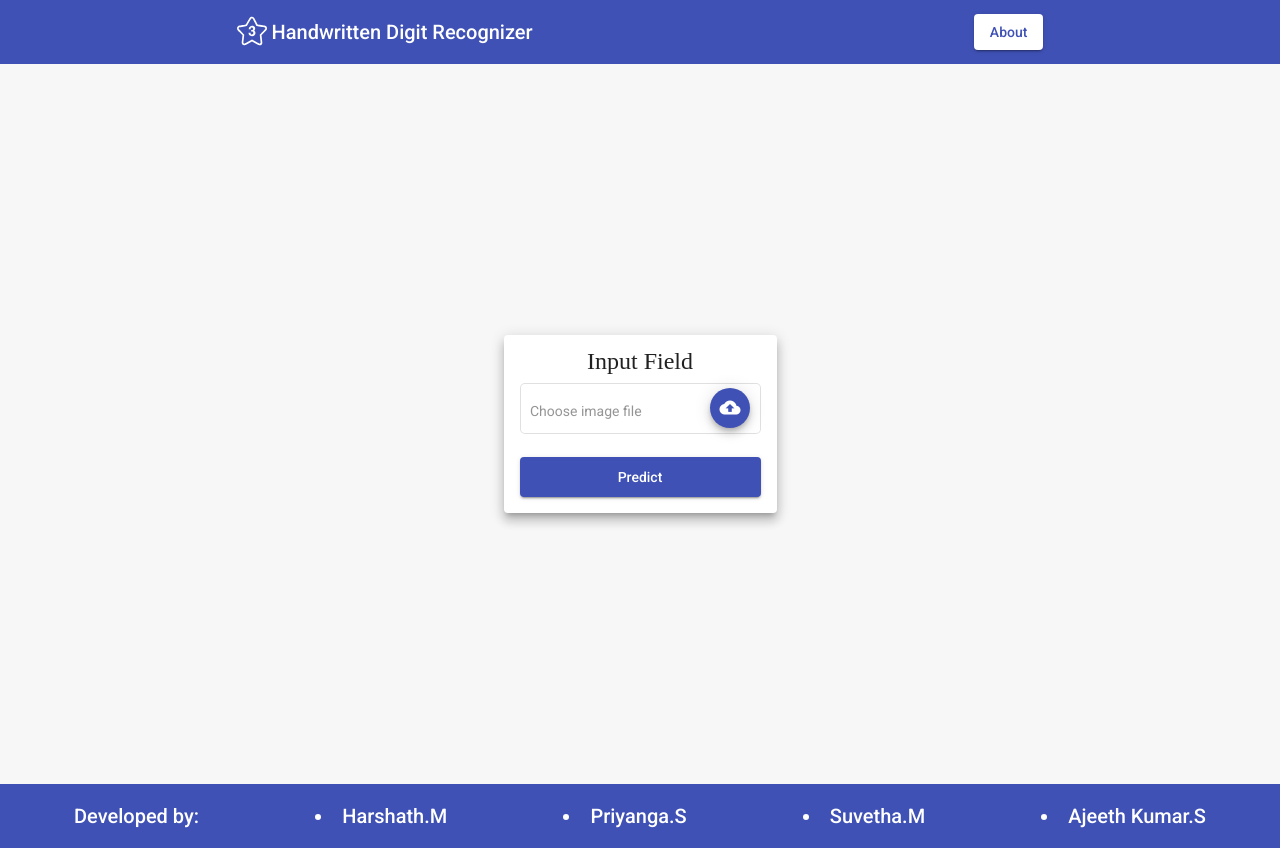
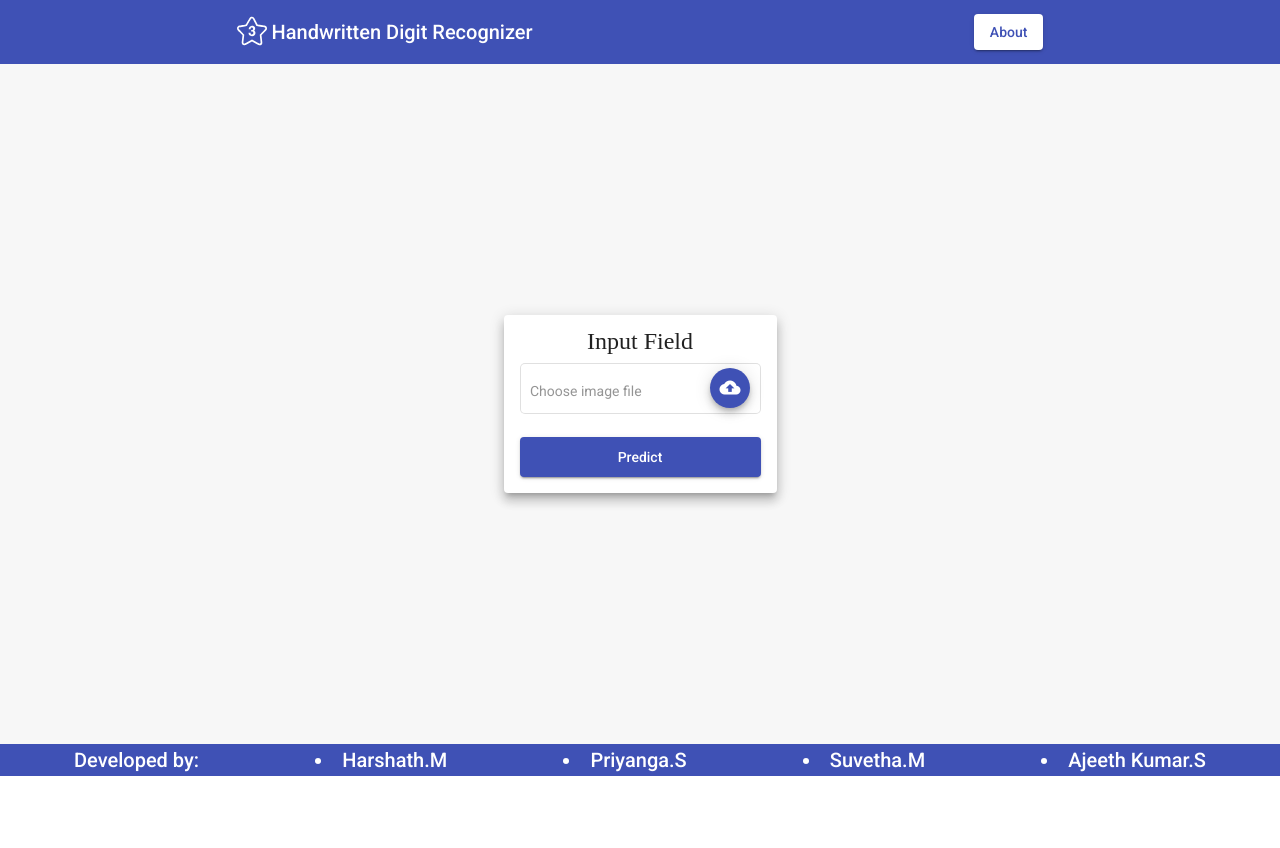
Before and after one commit to HarshathM/Digit_Recognizer, an Angular app: page /upload in a window 1280 px wide. After the commit the page ends 800 px from the top, so only its background shows below. Built offline with nearby package versions, Linux system fonts and the light colour scheme.

Commit message:
footer flexibility

```diff
--- a/src/app/app.component.css
+++ b/src/app/app.component.css
@@ -5,11 +5,16 @@
 .toolbar{
     display: flex;
     justify-content: space-around;
+    flex-wrap: wrap;
+
 }
 .footer {
   display: flex;
   justify-content: space-around;
+  flex-wrap: wrap;
+  height: auto;
 }
 .toolbar span{
   display: flex;
+
 }
--- a/src/app/login/login.component.css
+++ b/src/app/login/login.component.css
@@ -2,7 +2,7 @@
     display: flex;
     justify-content: center;
     align-items: center;
-    height:90%;
+    height:85vh;
     background: #f7f7f7;
 }
 
--- a/src/app/login/login.component.ts
+++ b/src/app/login/login.component.ts
@@ -35,6 +35,7 @@ export class LoginComponent implements OnInit {
     this.http.post(api_url+"verify",formdata).subscribe({
       next:((res:any)=>{
         if(res.statusmessage=='true'){
+          this.snackbar.open("Email and Password is verified😎","Welcome", {duration:2000});
           this.route.navigate(['/upload']);
         }
         else if(res.statusmessage=="false"){
--- a/src/app/upload/upload.component.css
+++ b/src/app/upload/upload.component.css
@@ -3,7 +3,7 @@
     justify-content: space-evenly;
     flex-wrap: wrap;
     align-items: center;
-    height:90%;
+    height:85vh;
     background: #f7f7f7;
 }
 .card{
```
